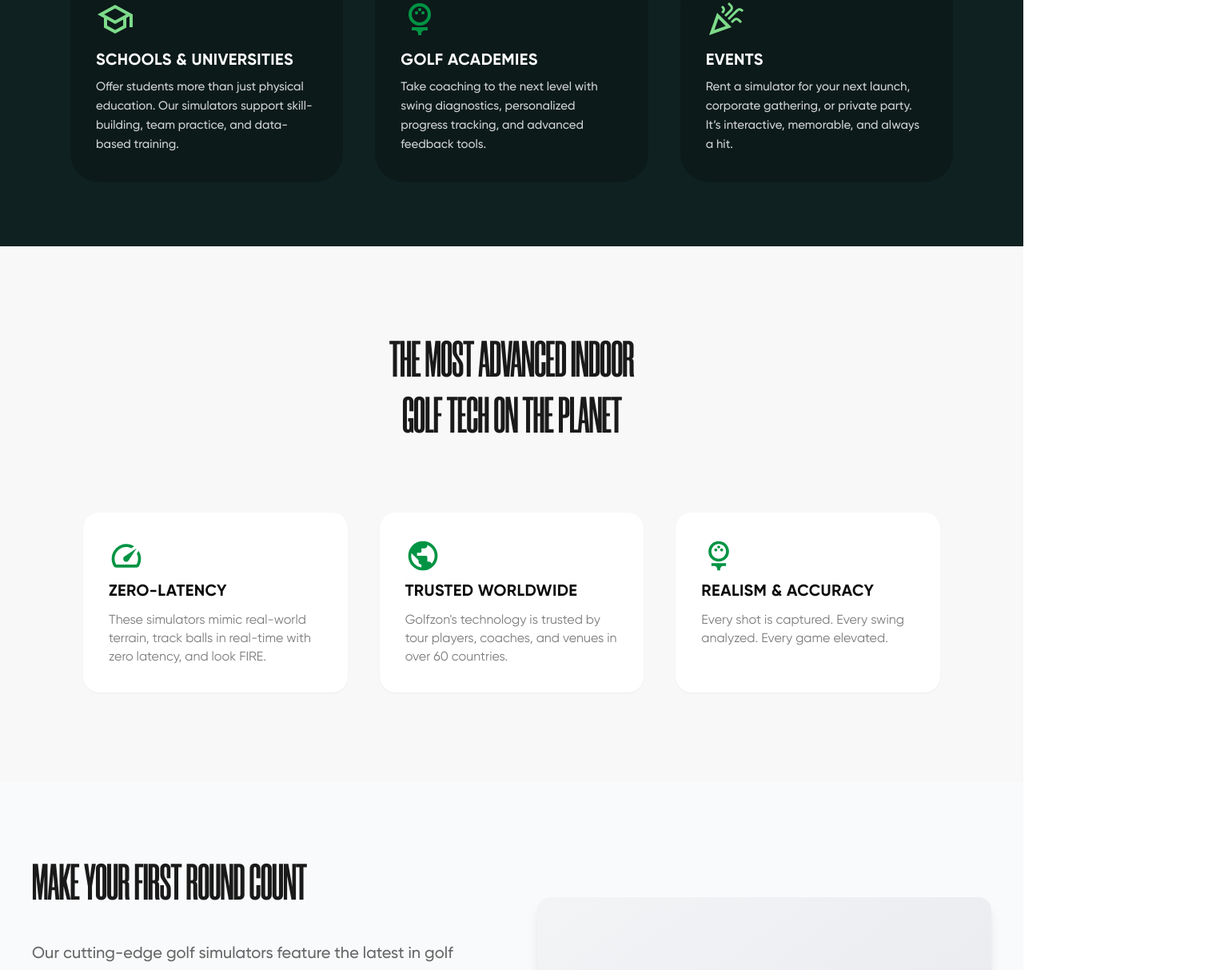
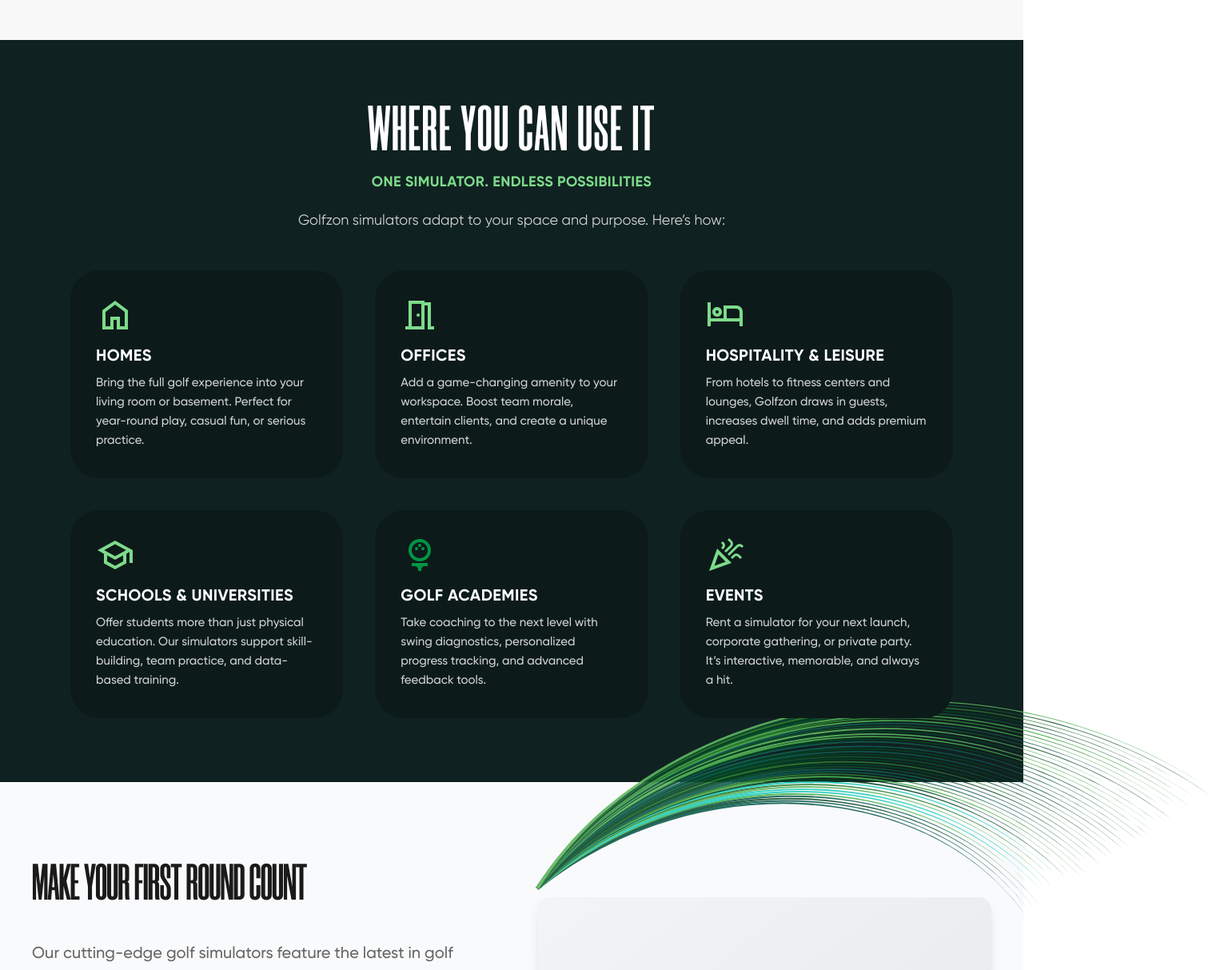
Before and after one commit to mohd-azaan/TVG, a React (Vite) app: page /simulator in a window 1280 px wide. Shown: the part 1420-2633 px from the top of the page at 80% size, 1516 px wide, since content can reach past the window. Built offline with nearby package versions, Linux system fonts and the light colour scheme.

Commit message:
Refactor SimulatorPage: adjust component order by moving FeaturesSection above WhereToUse for improved layout flow; add decorative shape to WhereToUse for enhanced visuals

```diff
--- a/src/screens/SimulatorPage/Sections/WhereToUse.jsx
+++ b/src/screens/SimulatorPage/Sections/WhereToUse.jsx
@@ -49,8 +49,8 @@ const cards = [
 
 const WhereToUse = () => {
 	return (
-		<section className='w-full bg-[#102121] text-center py-20 text-[#d1d3d4]'>
-			<div className='max-w-6xl mx-auto px-6'>
+		<section className='w-full relative bg-[#102121] text-center py-20 text-[#d1d3d4]'>
+			<div className='max-w-6xl mx-auto px-6 z-10 relative'>
 				{/* Main heading (large Morganite) */}
 				<h2 className='text-[clamp(40px,6.5vw,80px)] tracking-[0.02em] leading-[0.95] uppercase font-bold font-morganite text-white'>
 					Where You Can Use It
@@ -85,6 +85,14 @@ const WhereToUse = () => {
 						</article>
 					))}
 				</div>
+
+				{/* Decorative shape in the bottom-right (non-interactive) */}
+				<img
+					src={'shape14-2-2.svg'}
+					alt=''
+					aria-hidden='true'
+					className='pointer-events-none absolute -z-10 right-[-300px] bottom-[-290px] w-[520px] lg:w-[900px] opacity-90 translate-y-6'
+				/>
 			</div>
 		</section>
 	);
--- a/src/screens/SimulatorPage/SimulatorPage.jsx
+++ b/src/screens/SimulatorPage/SimulatorPage.jsx
@@ -19,9 +19,9 @@ export const SimulatorPage = () => {
 		<div className='simulator-page w-full'>
 			{/* Hero Section - "BRING THE COURSE TO YOUR SPACE" */}
 			<HeroSection />
+			<FeaturesSection />
 			<WhereToUse />
 			{/* Features Section - "THE MOST CONVENIENT FORMS AND LOCATION" with benefit boxes */}
-			<FeaturesSection />
 
 			{/* Equipment Section - "MAKE YOUR FIRST ROUND COUNT" with simulator details */}
 			<EquipmentSection />
```
